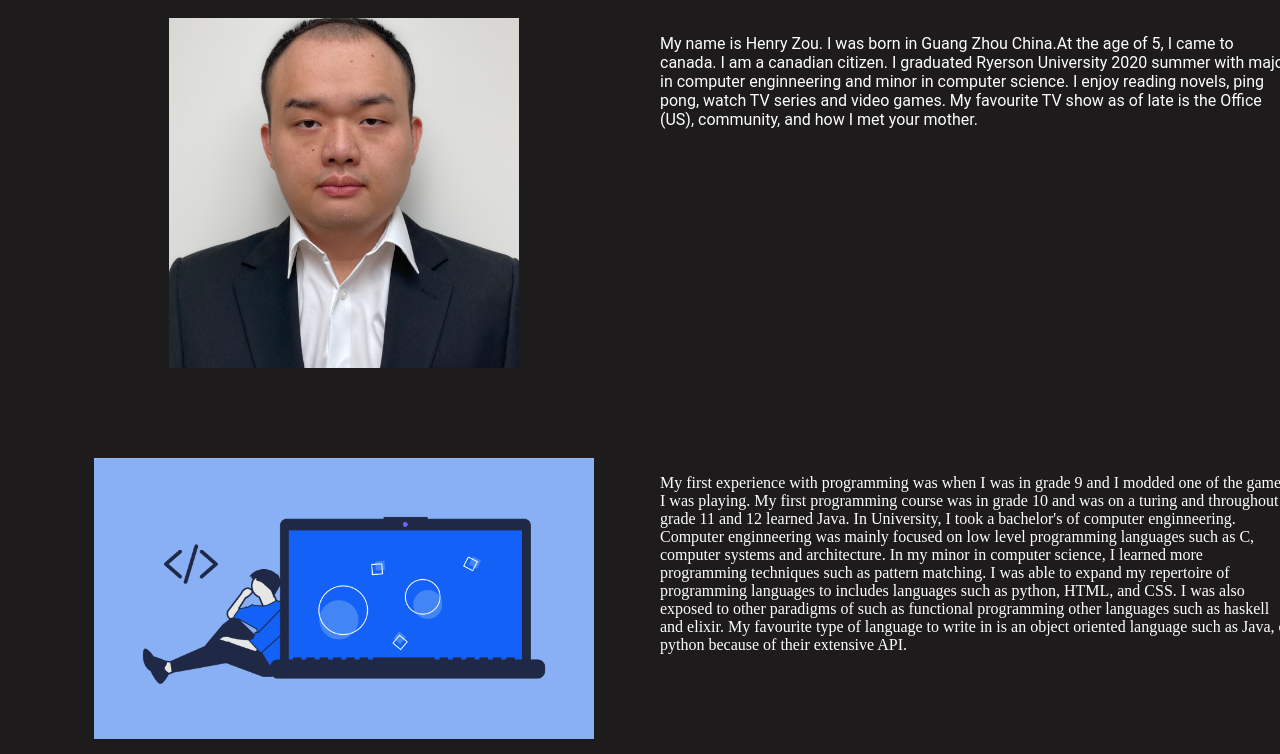
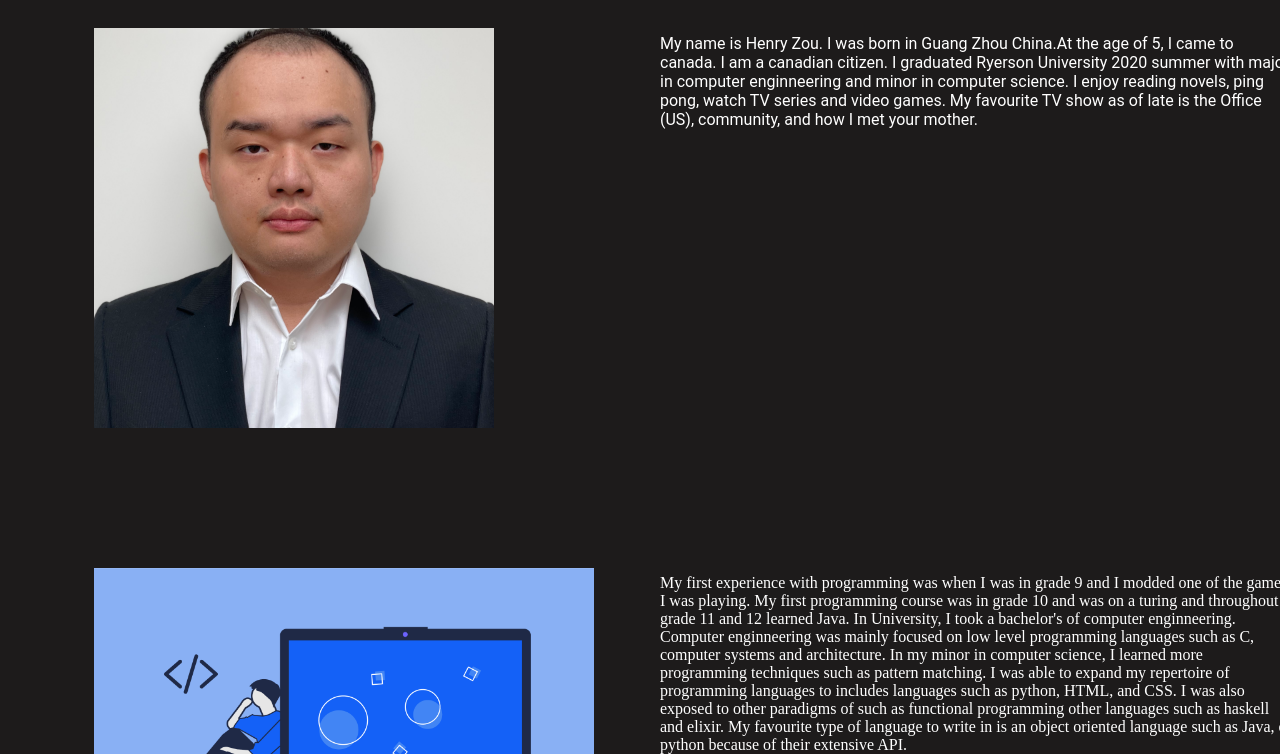
Before and after one commit to HenryZou1/henrywebsite, a Gatsby site: page /about in a window 1280 px wide. Shown: the part 46-800 px from the top of the page. Built offline with nearby package versions, Linux system fonts and the light colour scheme; Gatsby itself is replaced by a stand-in of ours.

Commit message:
websitev1

```diff
--- a/src/pages/about.js
+++ b/src/pages/about.js
@@ -14,14 +14,16 @@ const About = () => {
         <Header />
         <div className="section">
           <div className="leftside">
-            <StaticImage className="aboutimage" src="../images/HenrySuit.png" />
+            <div class="program-img">
+              <StaticImage class="aboutimage" src="../images/HenrySuit.png" />
+            </div>
           </div>
           <div className="rightside">
             <p className="aboutpara ">
-              My name is Henry Zou. I was born in Guang Zhou China.At the age of 5, I came to
-              canada. I am a canadian citizen. I graduated
-              Ryerson University 2020 summer with major in computer enginneering
-              and minor in computer science. I enjoy reading novels, ping pong,
+              My name is Henry Zou. I was born in Guang Zhou China.At the age of
+              5, I came to canada. I am a canadian citizen. I graduated Ryerson
+              University 2020 summer with major in computer enginneering and
+              minor in computer science. I enjoy reading novels, ping pong,
               watch TV series and video games. My favourite TV show as of late
               is the Office (US), community, and how I met your mother.
             </p>
--- a/src/styles/about.css
+++ b/src/styles/about.css
@@ -17,7 +17,7 @@
 }
 .section {
   width: 100%;
-  height: 400px;
+  height: 500px;
   padding: 20px;
 }
  h1 {
@@ -28,10 +28,10 @@
    color: #fff;
  }
 .aboutimage{
-  display: block;
+
     margin: auto;
-    height: 350px;
-    width: 350px;
+    height: 400px;
+    width: 400px;
 
 }
 
@@ -39,6 +39,7 @@
 .program-img{
     width:500px;
     margin: auto;
+    margin-top: 10px;
 }
 
 
```
